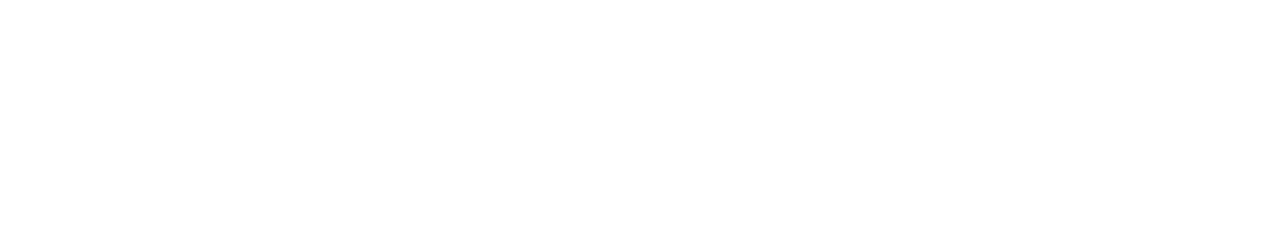
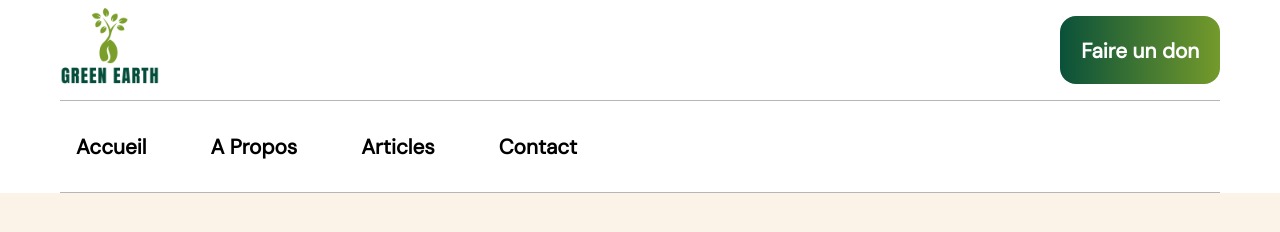
Before and after one commit to HugoLeSignor/Projet-GreenEarth, a plain HTML site: page index.html in a window 1280 px wide. Drawn offline with Linux system fonts and the light colour scheme.

Commit message:
Added all html pages and made the header on the index

```diff
--- a/assets/css/style.css
+++ b/assets/css/style.css
@@ -0,0 +1,97 @@
+@font-face {
+    font-family: 'DMSans';
+    src: url(../fonts/static/DMSans-Regular.ttf);
+}
+
+* {
+    box-sizing: border-box;
+}
+
+body {
+    font-family: 'DMSans', sans-serif;
+    background-color: #FBF3E7;
+    margin: 0;
+}
+
+a {
+    text-decoration: none;
+    color: black;
+}
+
+li {
+    list-style-type: none;
+}
+
+header {
+    background-color: white;
+}
+
+/* CLASSE UTILITAIRE */
+
+.container {
+    width: 100%;
+    max-width: 1200px;
+    margin: 0 auto;
+    padding: 0 20px;
+}
+
+.color-black {
+    color: black;
+}
+
+.color-white {
+    color: white;
+}
+
+.btn {
+    background-color: #0A513A;
+    font-size: 1.3em;
+    border-radius: 1rem;
+    padding: 1em;
+    font-weight: 600;
+}
+
+.border-bot {
+    border-bottom: solid 1px rgba(124, 124, 124, 0.554);
+}
+
+/* HEADER */
+
+.header__content {
+    display: flex;
+    flex-direction: column;
+    justify-content: space-between;
+}
+
+.header__logo {
+    display: flex;
+    align-items: center;
+    justify-content: space-between;
+}
+
+.header__logo img {
+    height: 100px;
+}
+
+.btn-header {
+    background: linear-gradient(90deg, #0A513A, #749A2B);
+}
+
+.header__nav ul {
+    gap: 4rem;
+    padding: 1em;
+    display: flex;
+    flex-direction: row;
+}
+
+.header__nav li {
+    font-weight: 600;
+    font-size: 1.3rem;
+    color: black;
+}
+
+/* FOOTER */
+
+footer {
+    background-color: #0A513A;
+}
--- a/index.html
+++ b/index.html
@@ -1,15 +1,63 @@
 <!DOCTYPE html>
-<html lang="en">
+<html lang="fr">
 
 <head>
     <meta charset="UTF-8">
     <meta name="viewport" content="width=device-width, initial-scale=1.0">
     <link rel="stylesheet" href="assets/css/style.css">
-    <title>Document</title>
+    <title>Accueil</title>
 </head>
 
 <body>
+    <header>
+        <div class="header__content container">
+            <div class="header__logo border-bot">
+                <img src="assets/img/logo-green-earth.png" alt="Logo de la société Green Earth">
+                <a href="" class="btn btn-header color-white">Faire un don</a>
+            </div>
+            <div class="header__nav border-bot">
+                <nav class="header__nav">
+                    <ul>
+                        <li><a href="">Accueil</a></li>
+                        <li><a href="">A Propos</a></li>
+                        <li><a href="">Articles</a></li>
+                        <li><a href="">Contact</a></li>
+                    </ul>
+                </nav>
+            </div>
+        </div>
+    </header>
+    <main>
+        <section>
 
+        </section>
+        <section>
+
+        </section>
+        <section>
+
+        </section>
+        <section>
+
+        </section>
+        <section>
+
+        </section>
+        <section>
+
+        </section>
+        <section>
+
+        </section>
+        <section>
+
+        </section>
+    </main>
+    <footer>
+        <div class="footer__container container">
+
+        </div>
+    </footer>
 </body>
 
 </html>
```
Also changed, not shown: a-propos.html (added, +15 -0 lines), articles.html (added, +15 -0 lines), contact.html (added, +15 -0 lines), donation.html (added, +15 -0 lines).
